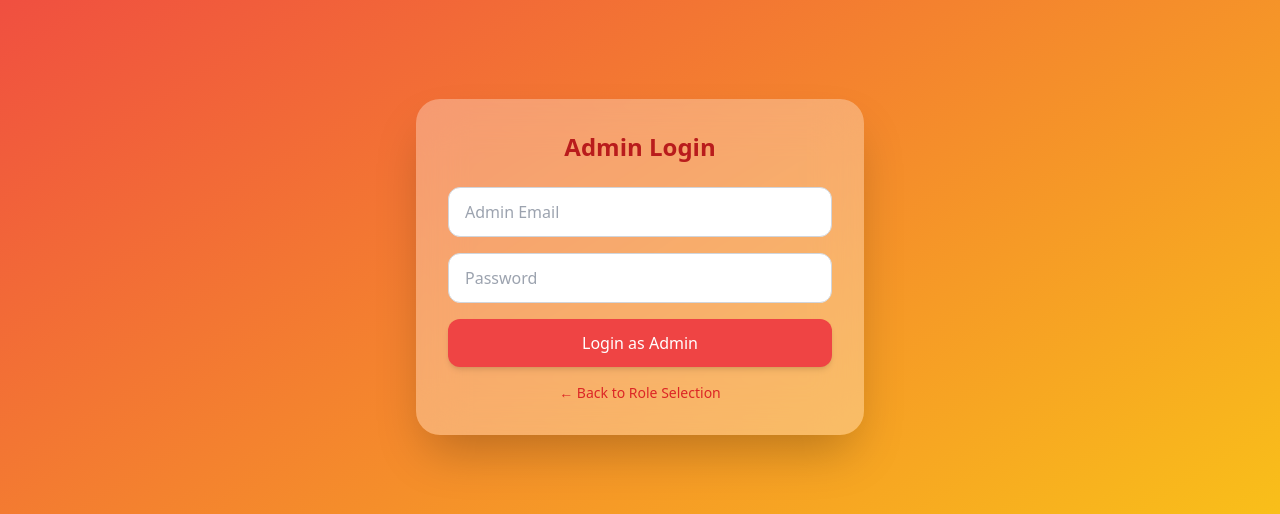
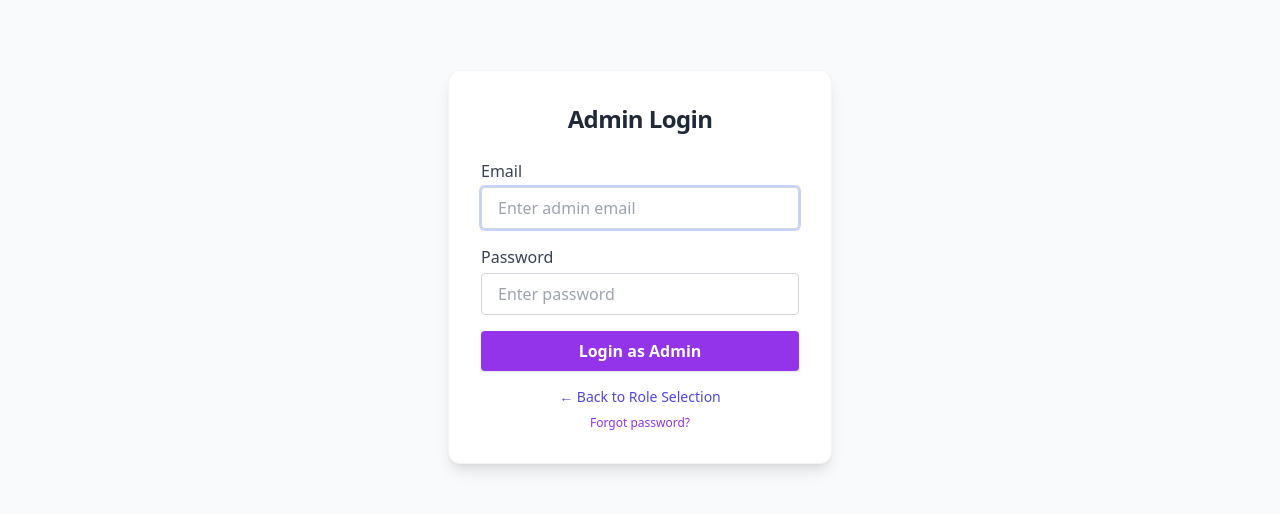
Before and after one commit to Virajkoli/CampusConnect, a React (Vite) app in the folder frontend/: page /auth/admin in a window 1280 px wide. Shown: the part 197-711 px from the top of the page. Built offline with nearby package versions, Linux system fonts and the light colour scheme; no server answers; a small style sheet from the web is missing.

Commit message:
UI design

```diff
--- a/frontend/src/pages/AdminAuthPage.jsx
+++ b/frontend/src/pages/AdminAuthPage.jsx
@@ -2,7 +2,6 @@ import { useState, useEffect } from "react";
 import { useNavigate } from "react-router-dom";
 import { loginWithEmailPassword, auth } from "../firebase";
 import { useAuthState } from "react-firebase-hooks/auth";
-import { motion } from "framer-motion";
 
 export default function AdminAuthPage() {
   const navigate = useNavigate();
@@ -58,48 +57,68 @@ export default function AdminAuthPage() {
   };
 
   return (
-    <motion.div className="min-h-screen flex items-center justify-center bg-gradient-to-br from-red-500 to-yellow-400">
-      <motion.div className="w-full max-w-md bg-white/30 backdrop-blur-xl rounded-3xl shadow-2xl p-8">
-        <motion.h2 className="text-2xl font-bold text-center text-red-700 mb-6">
+    <div className="min-h-screen flex items-center justify-center bg-gray-50">
+      <div className="w-full max-w-sm bg-white rounded-xl shadow-lg p-8 border border-gray-100">
+        <h2 className="text-2xl font-bold text-center text-gray-800 mb-6 tracking-tight">
           Admin Login
-        </motion.h2>
-
-        {error && <p className="text-red-600 text-center mb-4">{error}</p>}
-
+        </h2>
+        {error && (
+          <div className="bg-red-50 border border-red-200 text-red-600 rounded px-3 py-2 mb-4 text-center text-sm">
+            {error}
+          </div>
+        )}
         <form onSubmit={handleSubmit} className="space-y-4">
+          <div>
+            <label className="block text-gray-700 font-medium mb-1">
+              Email
+            </label>
             <input
               type="email"
-            placeholder="Admin Email"
+              placeholder="Enter admin email"
               value={email}
               onChange={(e) => setEmail(e.target.value)}
-            className="w-full px-4 py-3 rounded-xl border border-gray-300"
+              className="w-full px-4 py-2 rounded border border-gray-300 focus:ring-2 focus:ring-indigo-200 focus:outline-none text-gray-800 bg-white"
+              required
+              autoFocus
+            />
+          </div>
+          <div>
+            <label className="block text-gray-700 font-medium mb-1">
+              Password
+            </label>
+            <input
+              type="password"
+              placeholder="Enter password"
+              value={password}
+              onChange={(e) => setPassword(e.target.value)}
+              className="w-full px-4 py-2 rounded border border-gray-300 focus:ring-2 focus:ring-indigo-200 focus:outline-none text-gray-800 bg-white"
               required
             />
-          <input
-            type="password"
-            placeholder="Password"
-            value={password}
-            onChange={(e) => setPassword(e.target.value)}
-            className="w-full px-4 py-3 rounded-xl border border-gray-300"
-            required
-          />
+          </div>
           <button
             type="submit"
-            className="w-full bg-red-500 text-white py-3 rounded-xl shadow-md hover:bg-red-600"
+            className="w-full bg-purple-600 hover:bg-purple-700 transition-colors text-white py-2 rounded font-semibold shadow text-base"
           >
             Login as Admin
           </button>
-          <p className="text-center text-sm text-gray-600 mt-2">
+          <div className="flex flex-col items-center mt-2 gap-1">
             <button
               onClick={() => navigate("/login")}
               type="button"
-              className="text-red-600 hover:underline"
+              className="text-indigo-600 hover:underline text-sm"
             >
               ← Back to Role Selection
             </button>
-          </p>
+            <button
+              type="button"
+              onClick={() => navigate("/reset-password")}
+              className="text-purple-600 hover:underline text-xs mt-1"
+            >
+              Forgot password?
+            </button>
+          </div>
         </form>
-      </motion.div>
-    </motion.div>
+      </div>
+    </div>
   );
 }
--- a/frontend/src/pages/ResetPassword.jsx
+++ b/frontend/src/pages/ResetPassword.jsx
@@ -28,6 +28,13 @@ export default function ResetPassword() {
         onSubmit={handleReset}
         className="bg-white p-8 rounded-lg shadow-lg space-y-4 w-96"
       >
+        <button
+          type="button"
+          onClick={() => navigate(-1)}
+          className="mb-2 text-indigo-600 hover:underline text-sm text-left"
+        >
+          ← Back
+        </button>
         <h2 className="text-xl font-bold text-center">Reset Your Password</h2>
         {message && <p className="text-green-600 text-center">{message}</p>}
         {error && <p className="text-red-600 text-center">{error}</p>}
```
Lines whose indentation alone changed are shown as unchanged.
